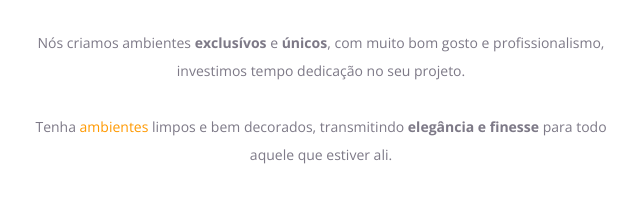
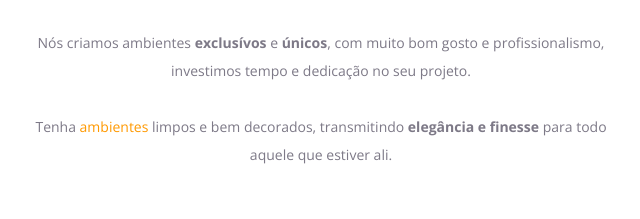
Before and after one commit to DavuiC/Meu-projeto-ROCKETSEAT, a plain HTML site: page index.html in a window 1280 px wide. Shown: the part 448-667 px from the top of the page, 319-959 px from the left. Drawn offline with nearby package versions, Linux system fonts and the light colour scheme.

Commit message:
Update index.html

```diff
--- a/index.html
+++ b/index.html
@@ -27,7 +27,7 @@
         <p>
             Nós criamos ambientes <strong>exclusívos</strong> e <strong>únicos</strong>,
             com muito bom gosto e profissionalismo,
-            investimos tempo dedicação no seu projeto.
+            investimos tempo e dedicação no seu projeto.
 
             <br/>
             <br/>
```
